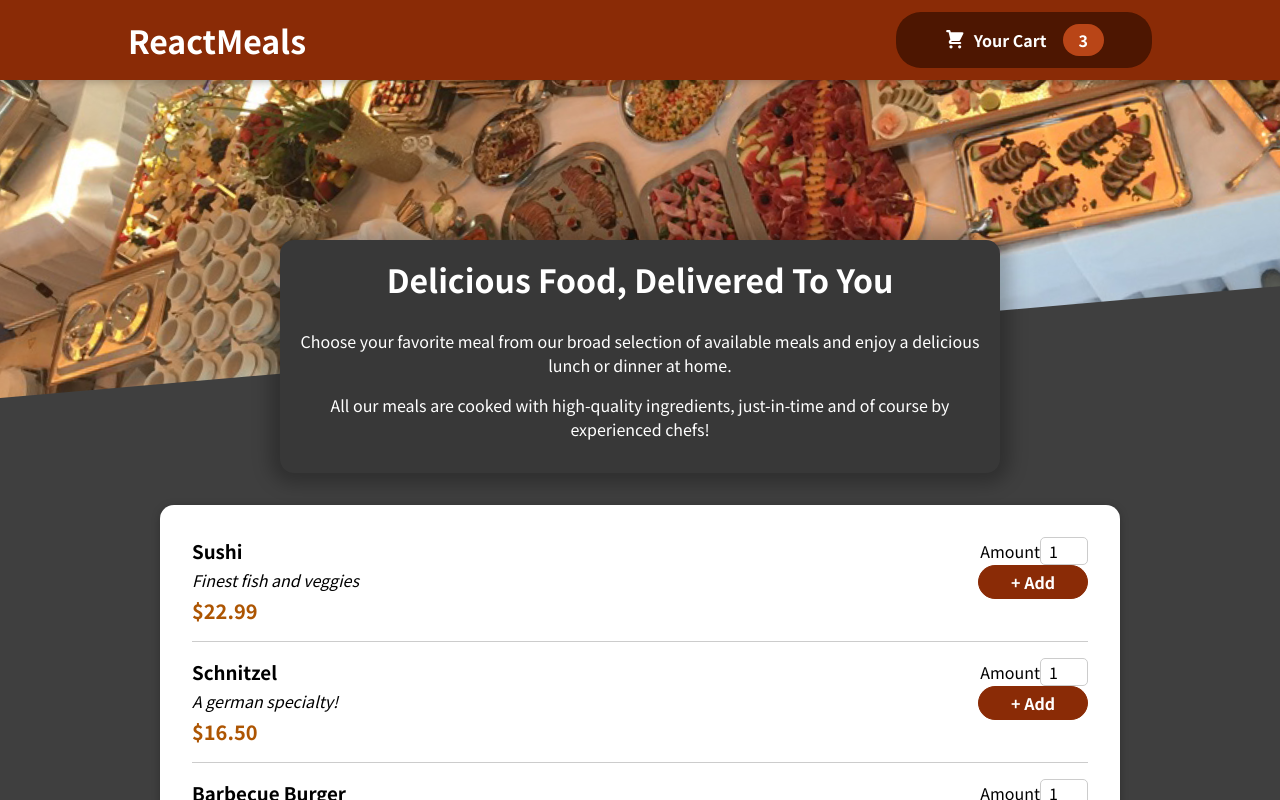
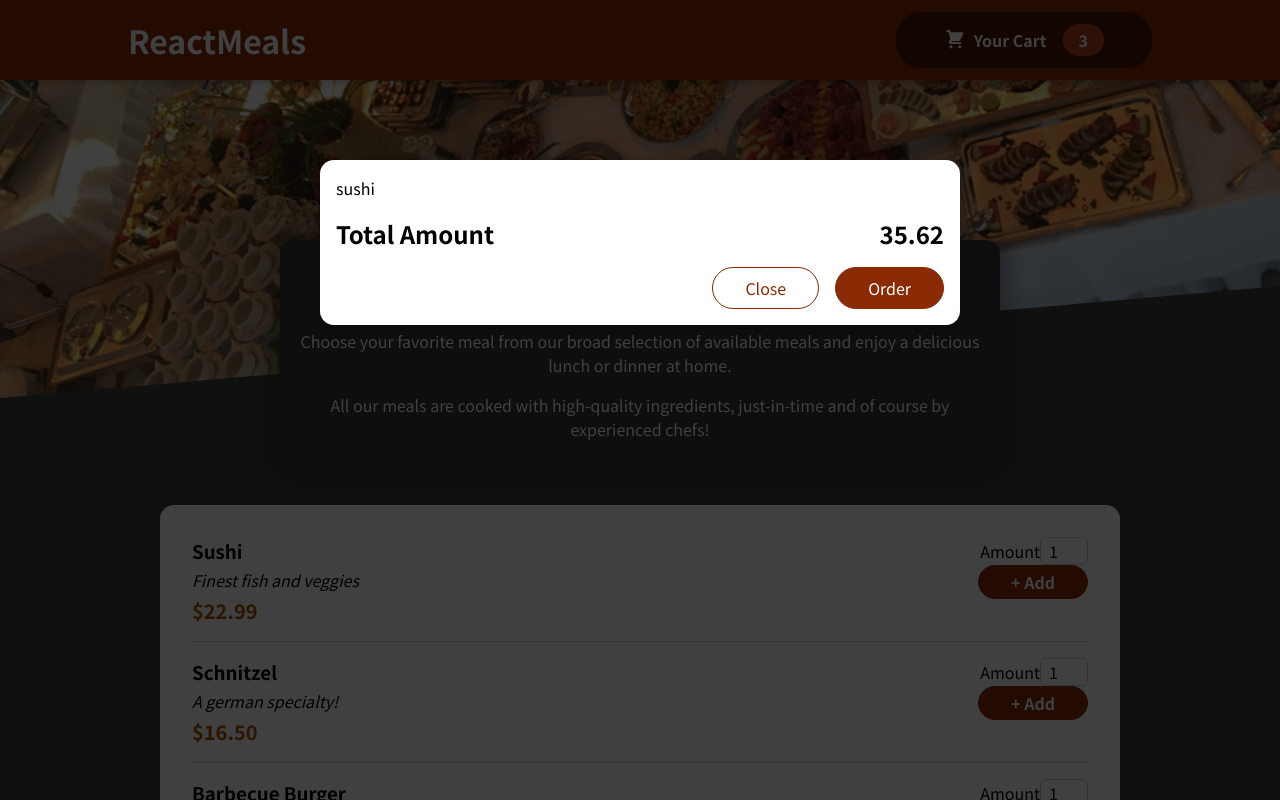
Before and after one commit to soupy96/react-food-order-app, a React (Create React App) app: page / in a window 1280 px wide. Shown: the top 800 px of the page. Built offline with nearby package versions, Linux system fonts and the light colour scheme; the HTML template or start-up script is replaced by a standard one.

Commit message:
creating the cart modal overlay and putting it above the main root div using ReactDOM.createPortal

```diff
--- a/public/index.html
+++ b/public/index.html
@@ -28,6 +28,7 @@
   </head>
   <body>
     <noscript>You need to enable JavaScript to run this app.</noscript>
+    <div id="overlays"></div>
     <div id="root"></div>
     <!--
       This HTML file is a template.
--- a/src/App.js
+++ b/src/App.js
@@ -2,10 +2,12 @@
 
 import Header from './components/Layout/Header';
 import Meals from './components/Meals/Meals';
+import Cart from './components/Cart/Cart';
 
 const App = () => {
   return (
     <Fragment>
+      <Cart />
       <Header />
       <main>
         <Meals />
--- /dev/null
+++ b/src/components/Cart/Cart.js
@@ -0,0 +1,31 @@
+import React from 'react';
+
+import Modal from '../UI/Modal';
+
+import classes from './Cart.module.css';
+
+const Cart = (props) => {
+  const cartItems = (
+    <ul className={classes['cart-items']}>
+      {[{ id: 'c1', name: 'sushi', amount: 2, price: 12.99 }].map((item) => (
+        <li>{item.name}</li>
+      ))}
+    </ul>
+  );
+
+  return (
+    <Modal>
+      {cartItems}
+      <div className={classes.total}>
+        <span>Total Amount</span>
+        <span>35.62</span>
+      </div>
+      <div className={classes.actions}>
+        <button className={classes['button--alt']}>Close</button>
+        <button className={classes.button}>Order</button>
+      </div>
+    </Modal>
+  );
+};
+
+export default Cart;
--- /dev/null
+++ b/src/components/Cart/Cart.module.css
@@ -0,0 +1,46 @@
+.cart-items {
+  list-style: none;
+  margin: 0;
+  padding: 0;
+  max-height: 20rem;
+  overflow: auto;
+}
+
+.total {
+  display: flex;
+  justify-content: space-between;
+  align-items: center;
+  font-weight: bold;
+  font-size: 1.5rem;
+  margin: 1rem 0;
+}
+
+.actions {
+  text-align: right;
+}
+
+.actions button {
+  font: inherit;
+  cursor: pointer;
+  background-color: transparent;
+  border: 1px solid #8a2b06;
+  padding: 0.5rem 2rem;
+  border-radius: 25px;
+  margin-left: 1rem;
+}
+
+.actions button:hover,
+.actions button:active {
+  background-color: #5a1a01;
+  border-color: #5a1a01;
+  color: white;
+}
+
+.actions .button--alt {
+  color: #8a2b06;
+}
+
+.actions .button {
+  background-color: #8a2b06;
+  color: white;
+}
--- /dev/null
+++ b/src/components/UI/Modal.js
@@ -0,0 +1,33 @@
+import React, { Fragment } from 'react';
+import ReactDOM from 'react-dom';
+// ReactDOM is being used for creating a portal. putting the backdrop and overlay above the main root element
+
+import classes from './Modal.module.css';
+
+const Backdrop = (props) => {
+  return <div className={classes.backdrop}></div>;
+};
+
+const ModalOverlay = (props) => {
+  return (
+    <div className={classes.modal}>
+      <div className={classes.content}>{props.children}</div>
+    </div>
+  );
+};
+
+const portalElement = document.getElementById('overlays');
+
+const Modal = (props) => {
+  return (
+    <Fragment>
+      {ReactDOM.createPortal(<Backdrop />, portalElement)}
+      {ReactDOM.createPortal(
+        <ModalOverlay>{props.children}</ModalOverlay>,
+        portalElement
+      )}
+    </Fragment>
+  );
+};
+
+export default Modal;
--- /dev/null
+++ b/src/components/UI/Modal.module.css
@@ -0,0 +1,40 @@
+.backdrop {
+  position: fixed;
+  top: 0;
+  left: 0;
+  width: 100%;
+  height: 100vh;
+  z-index: 20;
+  background-color: rgba(0, 0, 0, 0.75);
+}
+
+.modal {
+  position: fixed;
+  top: 20vh;
+  left: 5%;
+  width: 90%;
+  background-color: white;
+  padding: 1rem;
+  border-radius: 14px;
+  box-shadow: 0 2px 8px rgba(0, 0, 0, 0.25);
+  z-index: 30;
+  animation: slide-down 300ms ease-out forwards;
+}
+
+@media (min-width: 768px) {
+  .modal {
+    width: 40rem;
+    left: calc(50% - 20rem);
+  }
+}
+
+@keyframes slide-down {
+  from {
+    opacity: 0;
+    transform: translateY(-3rem);
+  }
+  to {
+    opacity: 1;
+    transform: translateY(0);
+  }
+}
```
Also changed, not shown: 1 other file (tests, documents, lock files or other folders).
